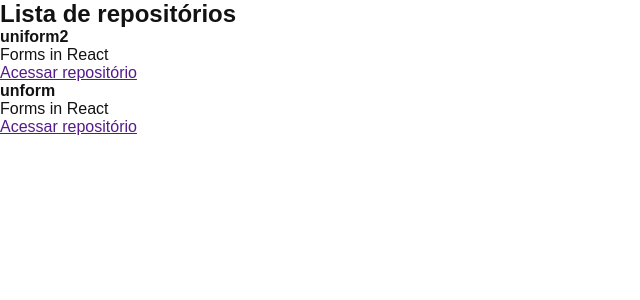
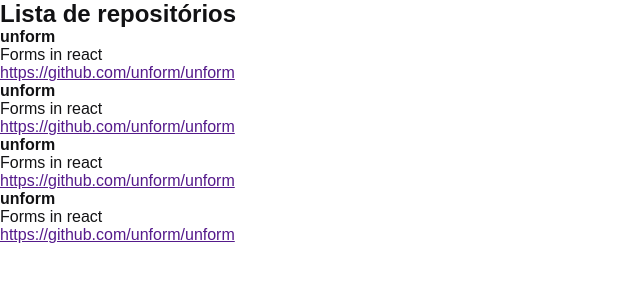
Before and after one commit to DaviDeAlmeida/01-github-explorer, a React app: page / in a window 1280 px wide. Shown: the top 300 px of the page, without its empty margins (0-640 px from the left). Built offline with nearby package versions, Linux system fonts and the light colour scheme.

Commit message:
using props

```diff
--- /dev/null
+++ b/src/components/RepositoryItem.jsx
@@ -0,0 +1,10 @@
+export function RepositoryItem(props) {
+  return (
+    <li>
+      <strong>{props.repository.name ?? 'Default'}</strong>
+      <p>{props.repository.description}</p>
+
+      <a href="">{props.repository.link}</a>
+    </li>
+  );
+}
--- a/src/components/RepositoryList.jsx
+++ b/src/components/RepositoryList.jsx
@@ -1,4 +1,10 @@
-const repositoryName = 'uniform2';
+import { RepositoryItem } from "./RepositoryItem";
+
+const repository = {
+  name: "unform",
+  description: "Forms in react",
+  link: "https://github.com/unform/unform",
+};
 
 export function RepositoryList() {
   return (
@@ -6,22 +12,10 @@
       <h1>Lista de repositórios</h1>
 
       <ul>
-                <li>
-                    <strong>{repositoryName}</strong>
-                    <p>Forms in React</p>
-
-                    <a href="">
-                        Acessar repositório
-                    </a>
-                </li>
-                <li>
-                    <strong>unform</strong>
-                    <p>Forms in React</p>
-
-                    <a href="">
-                        Acessar repositório
-                    </a>
-                </li>
+        <RepositoryItem repository={repository} />
+        <RepositoryItem repository={repository} />
+        <RepositoryItem repository={repository} />
+        <RepositoryItem repository={repository} />
       </ul>
     </section>
   );
```
Lines whose indentation alone changed are shown as unchanged.
